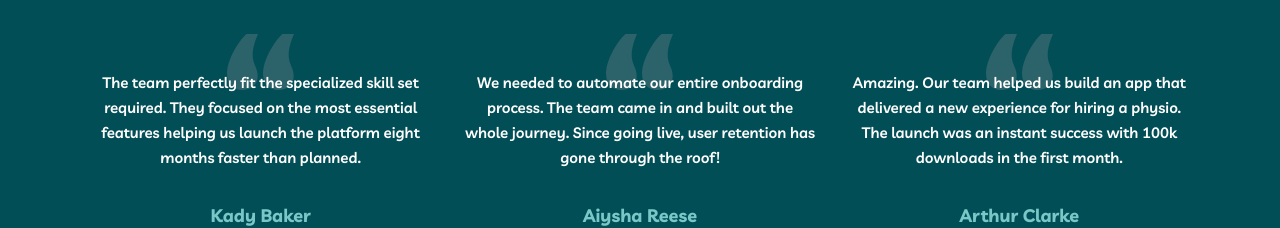
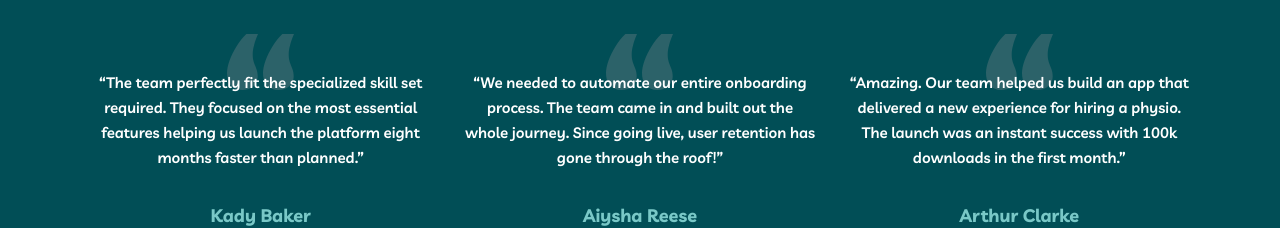
Before and after one commit to Sergey98Am/react-myteam-multi-page-website, a React (Vite) app: page / in a window 1280 px wide. Shown: the part 1696-1924 px from the top of the page. Built offline with nearby package versions, Linux system fonts and the light colour scheme.

Commit message:
Add quotes

```diff
--- a/src/components/FeedbackCard.jsx
+++ b/src/components/FeedbackCard.jsx
@@ -2,7 +2,7 @@ const FeedbackCard = (props) => {
   return (
     <div className="feedback-card flex items-center flex-col text-center pt-9">
       <div className="feedback-description mb-4 lg:mb-8">
-        <p className="body-2">{props.description}</p>
+        <p className="body-2">“{props.description}”</p>
       </div>
       <div className="feedback-user">
         <div className="user-info mb-4 lg:mb-8">
```
